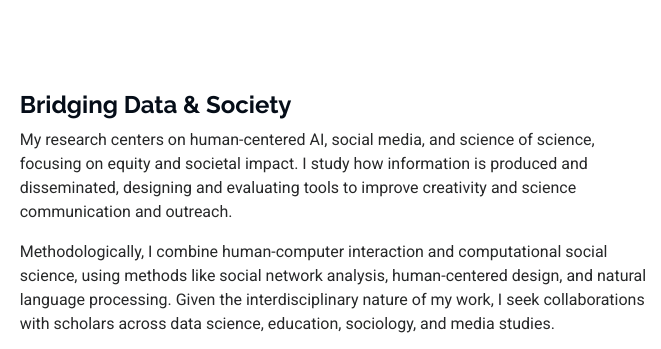
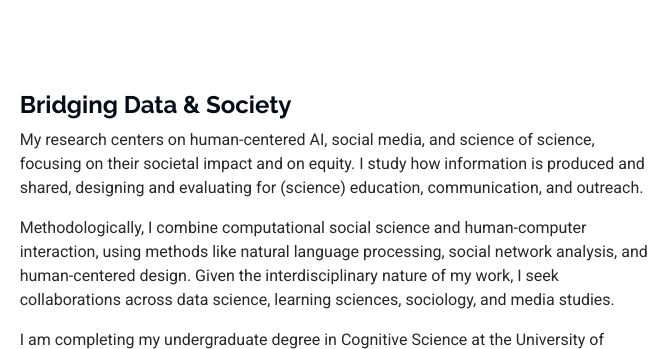
Before and after one commit to daniel-verdi/daniel-verdi.github.io, a plain HTML site: page index.html in a window 1280 px wide. Shown: the part 857-1206 px from the top of the page, 619-1280 px from the left. Drawn offline with Linux system fonts and the light colour scheme.

Commit message:
another small change in about me

```diff
--- a/index.html
+++ b/index.html
@@ -124,12 +124,12 @@
           <div class="col-lg-8 content">
             <h2>Bridging Data &amp; Society</h2>
             <p>
-              My research centers on human-centered AI, social media, and science of science, focusing on equity and societal impact.
-              I study how information is produced and disseminated, designing and evaluating tools to improve creativity and science communication and outreach.
+              My research centers on human-centered AI, social media, and science of science, focusing on their societal impact and on equity.
+              I study how information is produced and shared, designing and evaluating for (science) education, communication, and outreach.
             </p>
             <p>
-              Methodologically, I combine human-computer interaction and computational social science, using methods like social network analysis, human-centered design, and natural language processing.
-              Given the interdisciplinary nature of my work, I seek collaborations with scholars across data science, education, sociology, and media studies.
+              Methodologically, I combine computational social science and human-computer interaction, using methods like natural language processing, social network analysis, and human-centered design.
+              Given the interdisciplinary nature of my work, I seek collaborations across data science, learning sciences, sociology, and media studies.
             </p>
             <p>
               I am completing my undergraduate degree in Cognitive Science at the University of Richmond.
```
